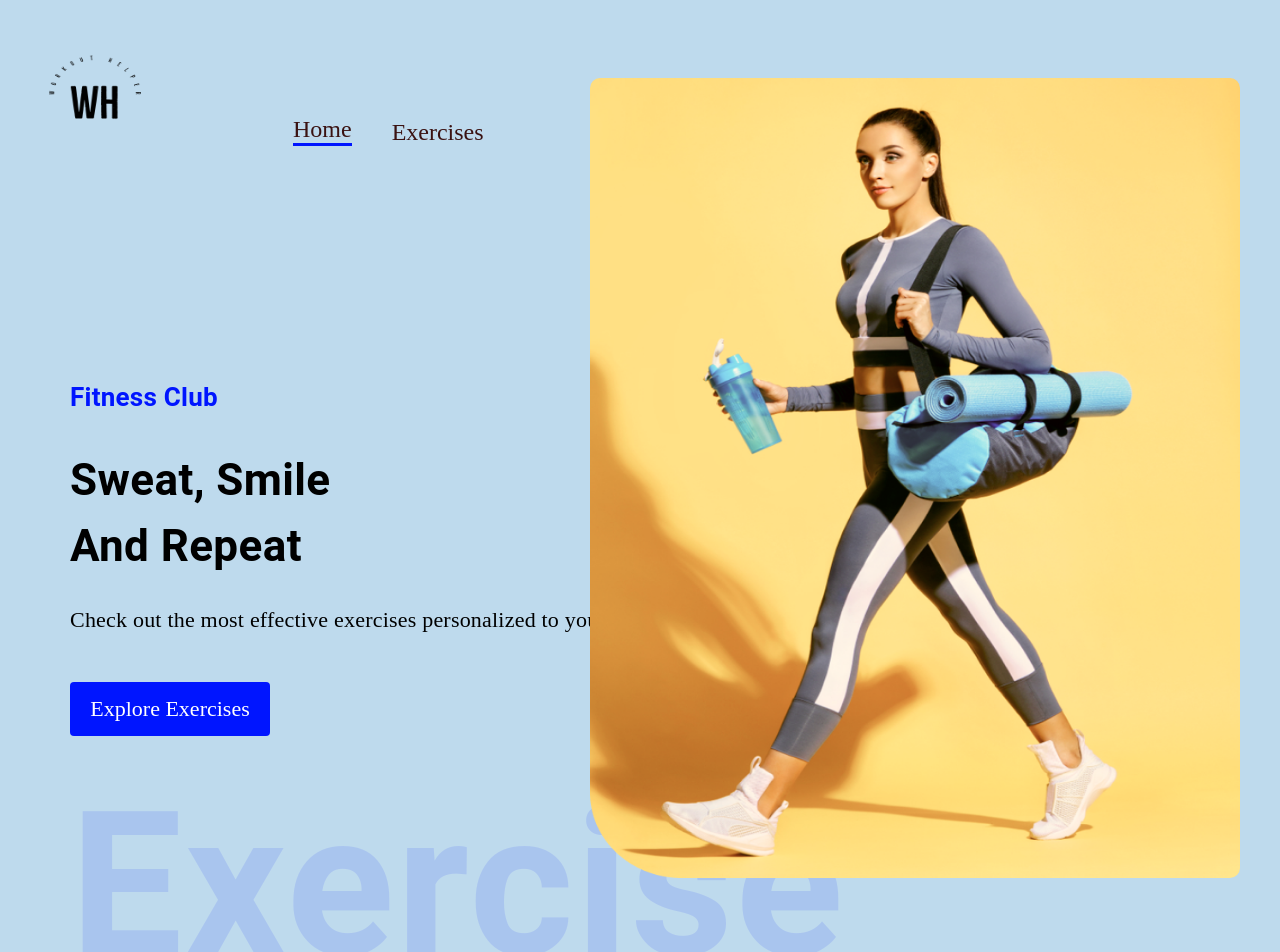
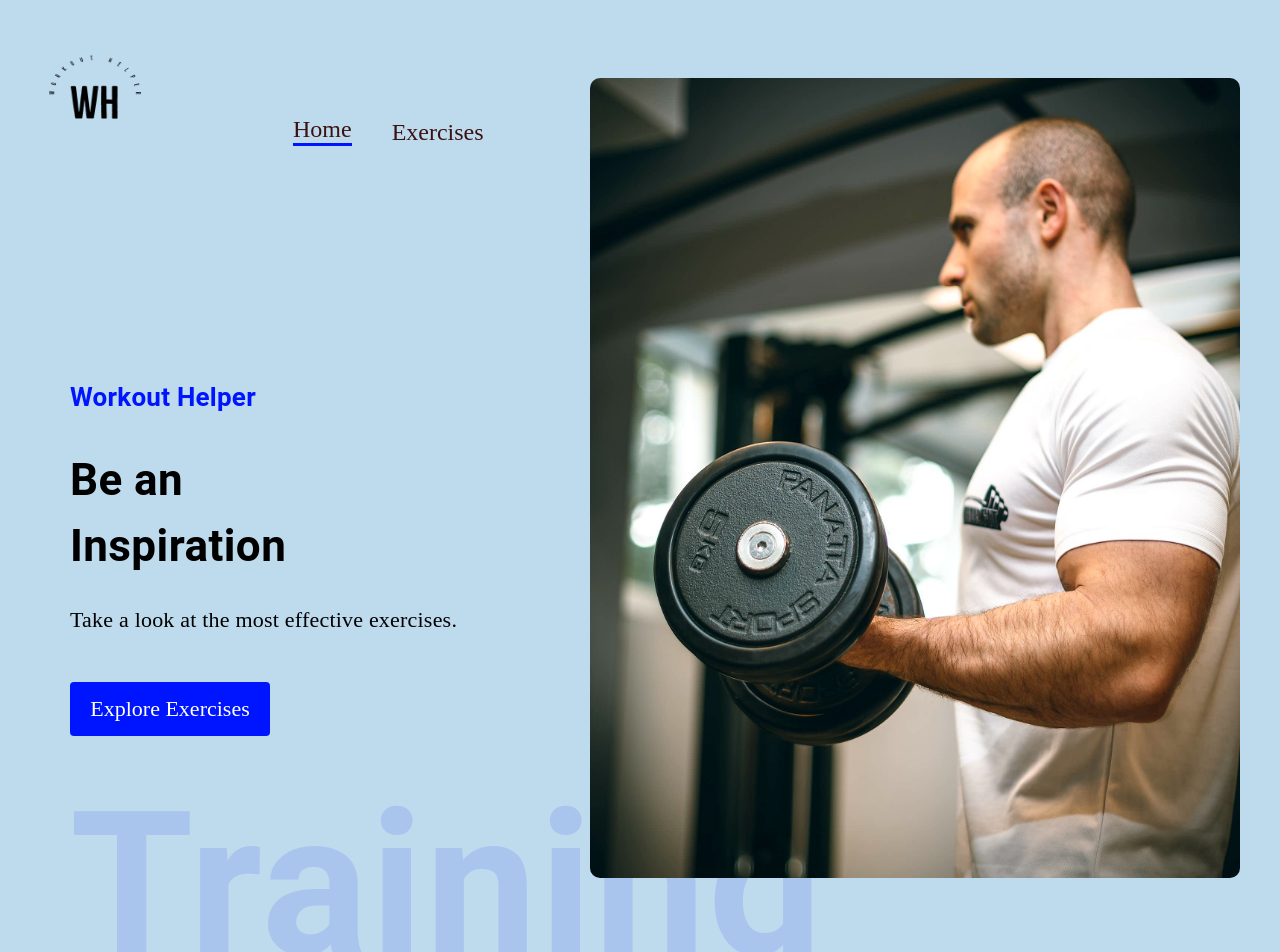
Before and after one commit to Armand0210/FitnessPlus, a React (Create React App) app in the folder fitnessplus/: page / in a window 1280 px wide. Shown: the top 952 px of the page. Built offline with nearby package versions, Linux system fonts and the light colour scheme; no server answers.

Commit message:
All final changes made

```diff
--- a/fitnessplus/src/components/BodyPart.js
+++ b/fitnessplus/src/components/BodyPart.js
@@ -14,7 +14,7 @@ const BodyPart = ({ item, setBodyPart, bodyPart }) => (
       window.scrollTo({ top: 1800, left: 100, behavior: 'smooth' });
     }}
   >
-    <img src={Icon} alt="dumbbell" style={{ width: '40px', height: '40px' }} />
+    <img src={Icon} alt="dumbbell" style={{ width: '60px', height: '60px' }} />
     <Typography fontSize="24px" fontWeight="bold" fontFamily="Alegreya" color="black" textTransform="capitalize"> {item}</Typography>
   </Stack>
 );
--- a/fitnessplus/src/components/HeroBanner.js
+++ b/fitnessplus/src/components/HeroBanner.js
@@ -5,19 +5,19 @@ import HeroBannerImage from '../assets/images/banner.png';
 
 const HeroBanner = () => (
   <Box sx={{ mt: { lg: '212px', xs: '70px' }, ml: { sm: '50px' } }} position="relative" p="20px">
-    <Typography color="#0015ff" fontWeight="600" fontSize="26px">Fitness Club</Typography>
+    <Typography color="#0015ff" fontWeight="600" fontSize="26px">Workout Helper</Typography>
     <Typography fontWeight={700} sx={{ fontSize: { lg: '44px', xs: '40px' } }} mb="23px" mt="30px">
-      Sweat, Smile <br />
-      And Repeat
+      Be an <br />
+      Inspiration
     </Typography>
     <Typography fontSize="22px" fontFamily="Alegreya" lineHeight="35px">
-      Check out the most effective exercises personalized to you
+      Take a look at the most effective exercises.
     </Typography>
     <Stack>
       <a href="#exercises" style={{ marginTop: '45px', textDecoration: 'none', width: '200px', textAlign: 'center', background: '#0015ff', padding: '14px', fontSize: '22px', textTransform: 'none', color: 'white', borderRadius: '4px' }}>Explore Exercises</a>
     </Stack>
     <Typography fontWeight={600} color="#0015ff" sx={{ opacity: '0.1', display: { lg: 'block', xs: 'none' }, fontSize: '200px' }}>
-      Exercise
+      Training
     </Typography>
     <img src={HeroBannerImage} alt="hero-banner" className="hero-banner-img" />
   </Box>
--- a/fitnessplus/src/components/SearchExercises.js
+++ b/fitnessplus/src/components/SearchExercises.js
@@ -39,7 +39,7 @@ const SearchExercises = ({ setExercises, bodyPart, setBodyPart }) => {
   return (
     <Stack alignItems="center" mt="37px" justifyContent="center" p="20px">
       <Typography fontWeight={700} sx={{ fontSize: { lg: '44px', xs: '30px' } }} mb="49px" textAlign="center">
-        Awesome Exercises You <br /> Should Know
+        Exercises You <br /> Should Know
       </Typography>
       <Box position="relative" mb="72px">
         <TextField
```
Also changed, not shown: fitnessplus/src/assets/icons/gym.png, fitnessplus/src/assets/images/banner.png.
